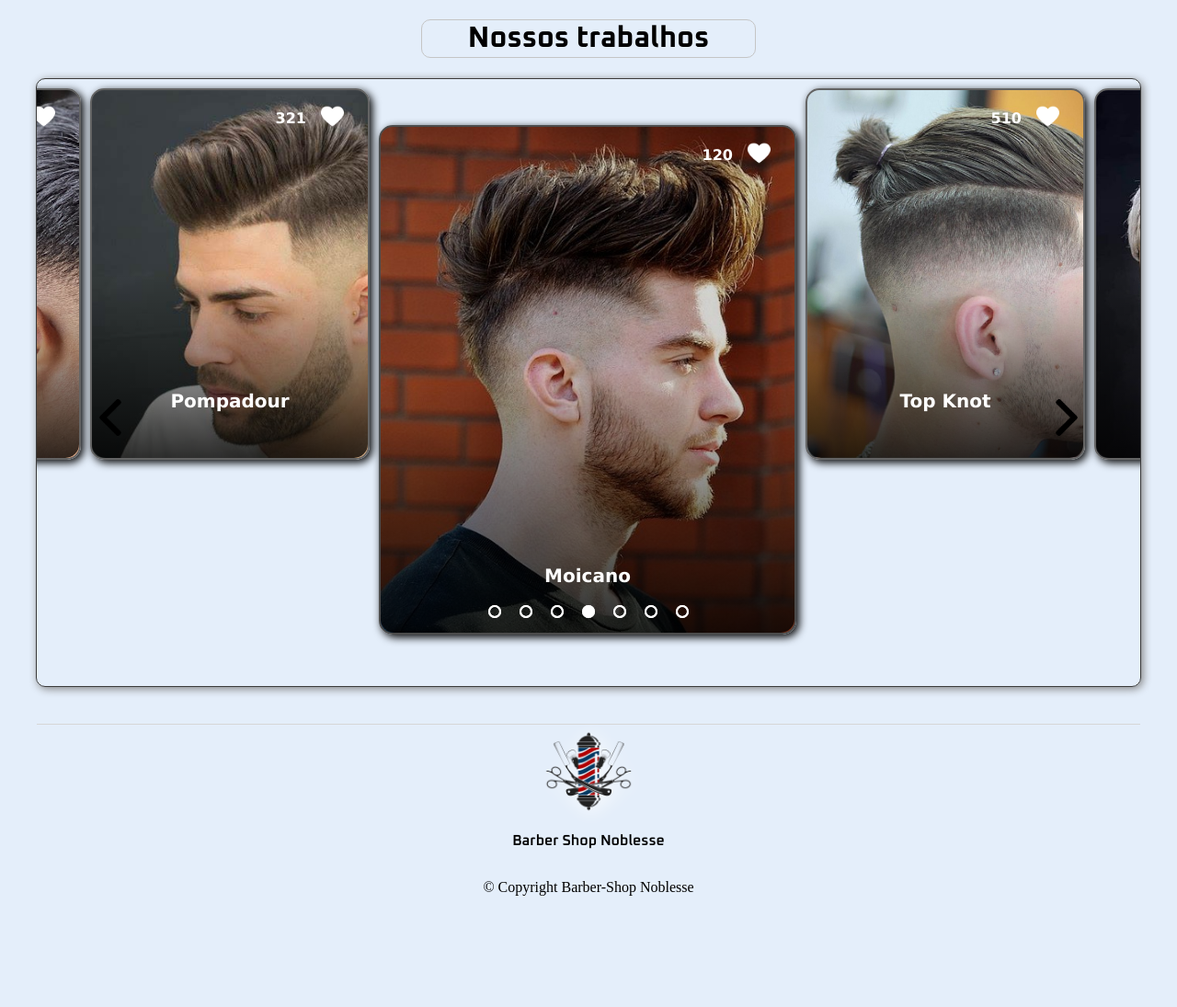
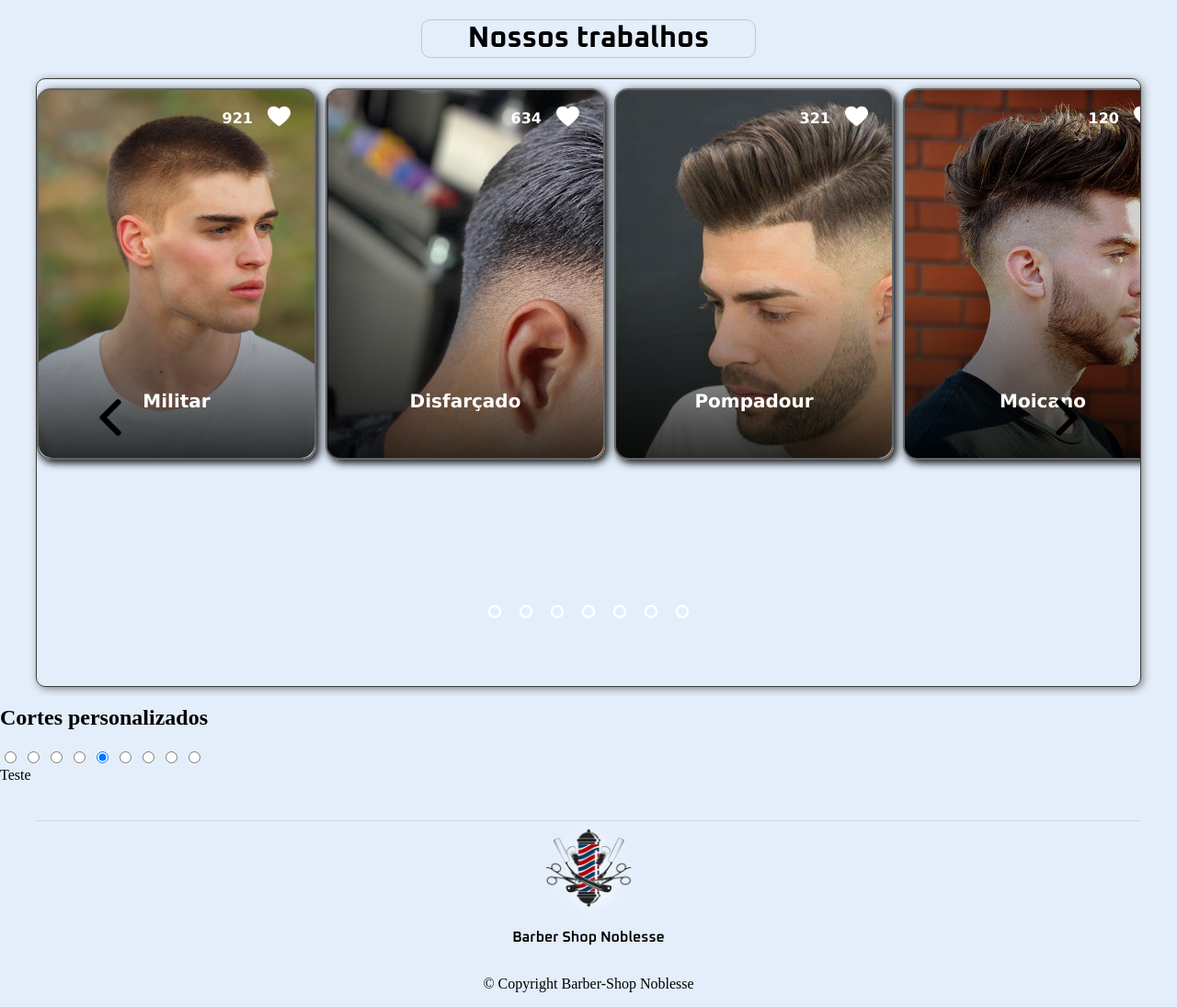
Before and after one commit to SmarcoS-ux/barbearia-noblesse, a PHP site: page /index.php?page=cortes in a window 1280 px wide. Shown: the part 73-1168 px from the top of the page at 92% size. Before the commit the page ends 1047 px from the top, so only its background shows below. Run offline with PHP 8.4, Linux system fonts and the light colour scheme.

Commit message:
page cortes update

```diff
--- a/App/Views/CortesPage/cortes.html
+++ b/App/Views/CortesPage/cortes.html
@@ -3,7 +3,7 @@
         <div class="container-title-cortes">
             <h1>Nossos trabalhos</h1>
         </div>
-        <div class="carousel">
+        <div class="carousel-principal">
             <div class="slider">
                 <div class="slides">
                     <input type="radio" id="radio1" name="radio-buttons" value="inp1"/>
@@ -125,5 +125,56 @@
                      title="Próximo">
             </button>
         </div>
+        <div class="container-subtitle">
+            <h2>Cortes personalizados</h2>
+        </div>
+        <div class="carousel-secundary">
+            <div class="slider">
+                <div class="slides">
+                    <input type="radio" id="radio2-1" name="radio-buttons">
+                    <input type="radio" id="radio2-2" name="radio-buttons">
+                    <input type="radio" id="radio2-3" name="radio-buttons">
+                    <input type="radio" id="radio2-4" name="radio-buttons">
+                    <input type="radio" id="radio2-5" name="radio-buttons" checked>
+                    <input type="radio" id="radio2-6" name="radio-buttons">
+                    <input type="radio" id="radio2-7" name="radio-buttons">
+                    <input type="radio" id="radio2-8" name="radio-buttons">
+                    <input type="radio" id="radio2-9" name="radio-buttons">
+
+                    <div class="slide first slide1"></div>
+                    <div class="slide first slide2"></div>
+                    <div class="slide first slide3"></div>
+                    <div class="slide first slide4"></div>
+                    <div class="slide first slide5"></div>
+                    <div class="slide first slide6"></div>
+                    <div class="slide first slide7"></div>
+                    <div class="slide first slide8"></div>
+                    <div class="slide first slide9"></div>
+
+                    <div class="auto-navigation">
+                        <div class="btn-auto1"></div>
+                        <div class="btn-auto2"></div>
+                        <div class="btn-auto3"></div>
+                        <div class="btn-auto4"></div>
+                        <div class="btn-auto5"></div>
+                        <div class="btn-auto6"></div>
+                        <div class="btn-auto7"></div>
+                        <div class="btn-auto8"></div>
+                        <div class="btn-auto9"></div>
+                    </div>
+                </div>
+                <div class="manual-navigation">
+                    <label for="radio2-1">Teste</label>
+                    <label for="radio2-2"></label>
+                    <label for="radio2-3"></label>
+                    <label for="radio2-4"></label>
+                    <label for="radio2-5"></label>
+                    <label for="radio2-6"></label>
+                    <label for="radio2-7"></label>
+                    <label for="radio2-8"></label>
+                    <label for="radio2-9"></label>
+                </div>
+            </div>
+        </div>
     </div>
 </main>
--- a/public/css/CortesPageStyle/cortes.css
+++ b/public/css/CortesPageStyle/cortes.css
@@ -13,7 +13,7 @@
         }
     }
 
-    & .carousel {
+    & .carousel-principal {
         width: 100%;
         position: relative;
 
@@ -314,6 +314,9 @@
         & #btn-prev:hover, #btn-next:hover {
             cursor: pointer;
         }
+    }
+
+    & .carousel-secundary {
 
     }
 }
```
